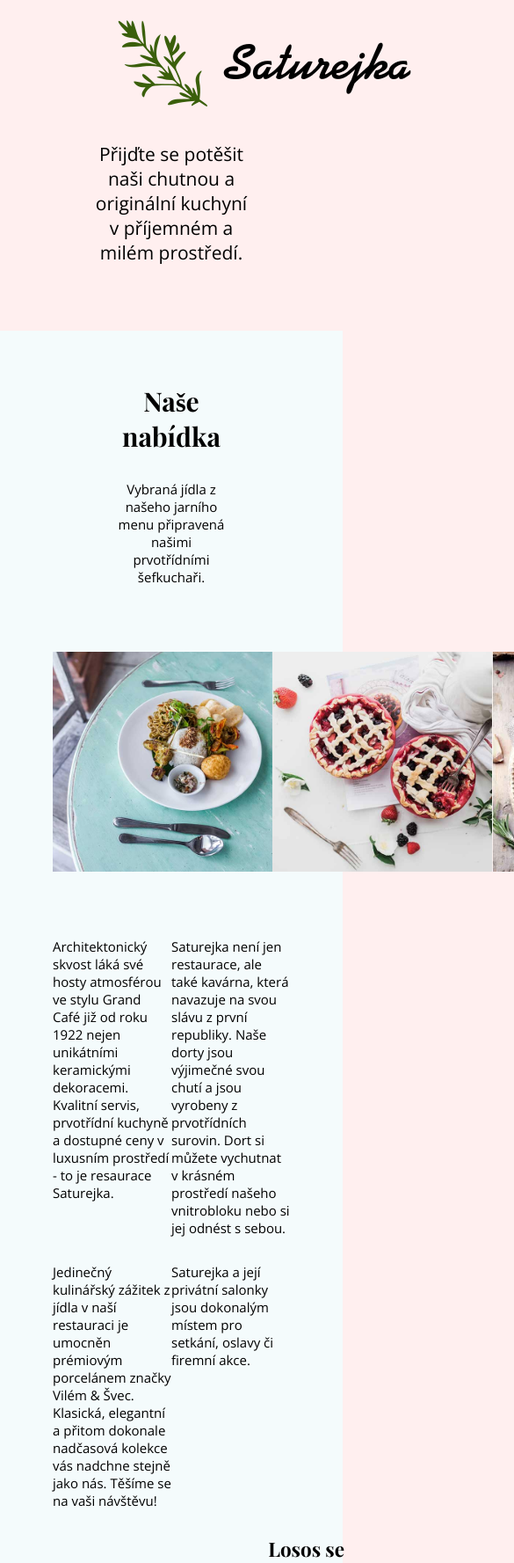
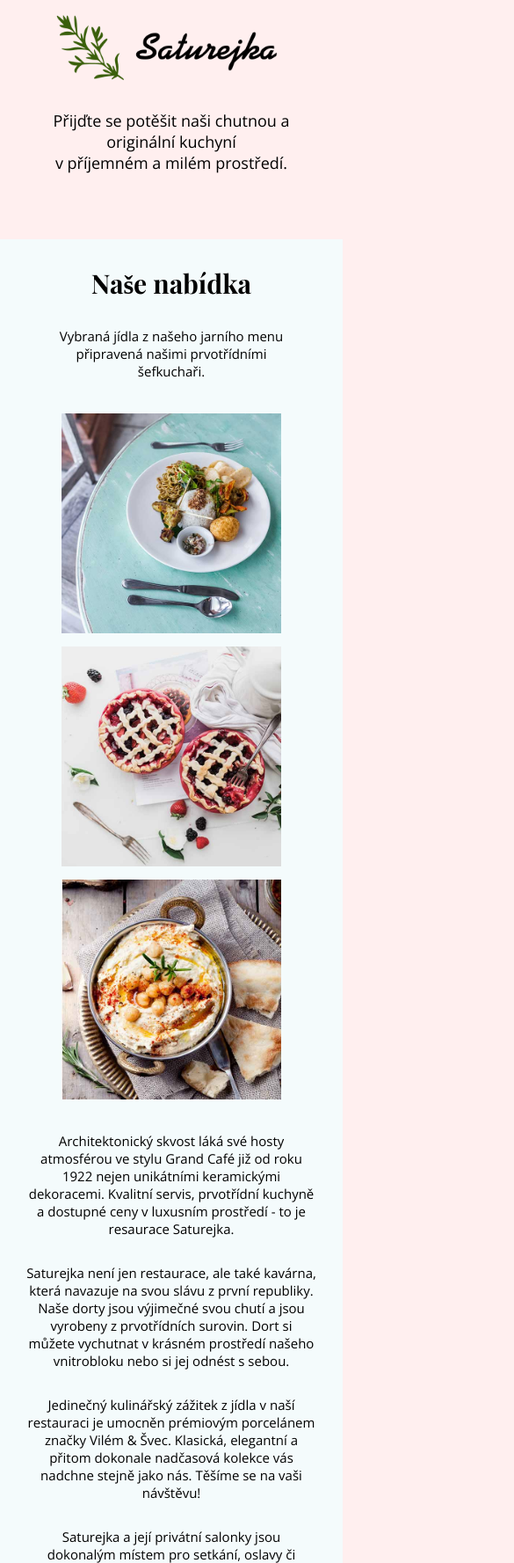
Before and after one commit to mstanka/da-saturejka, a plain HTML site: page index.html in a window 390 px wide. Shown: the top 1777 px of the page at 88% size, 585 px wide, since content can reach past the window. Drawn offline with nearby package versions, Linux system fonts and the light colour scheme.

Commit message:
adjust for smaller screens

```diff
--- a/style.css
+++ b/style.css
@@ -115,7 +115,7 @@ h2 {
   padding: 1rem 2rem;
   background-color: #ffefef;
   color: inherit;
-  transition: background-color .5s;
+  transition: background-color 0.5s;
 }
 
 .menu__cta:hover,
@@ -129,3 +129,62 @@ h2 {
   margin: 5rem auto;
   font-size: 0.9rem;
 }
+
+@media screen and (max-width: 768px) {
+  .header {
+    max-width: 90%;
+    font-size: 1.2rem;
+  }
+
+  .main {
+    padding: 2rem;
+  }
+
+  .logo {
+    max-width: 90%;
+  }
+
+  .section__intro {
+    max-width: 90%;
+  }
+
+  .features__img-box {
+    flex-direction: column;
+    justify-content: center;
+    align-items: center;
+    padding: 2rem 0;
+  }
+
+  .features__img {
+    padding: 0.5rem 0;
+  }
+
+  .features__text > p {
+    max-width: 100%;
+    text-align: center;
+  }
+
+  .menu__box {
+    flex-direction: column;
+  }
+
+  .menu__text-box {
+    padding: 2rem 1rem;
+  }
+
+  .menu__box:nth-child(2) .menu__img-box {
+    order: 0;
+  }
+
+  .menu__box:nth-child(2) .menu__text-box {
+    text-align: center;
+  }
+
+  .menu__text-box {
+    text-align: center;
+  }
+
+  .footer {
+    max-width: 90%;
+  }
+}
```
